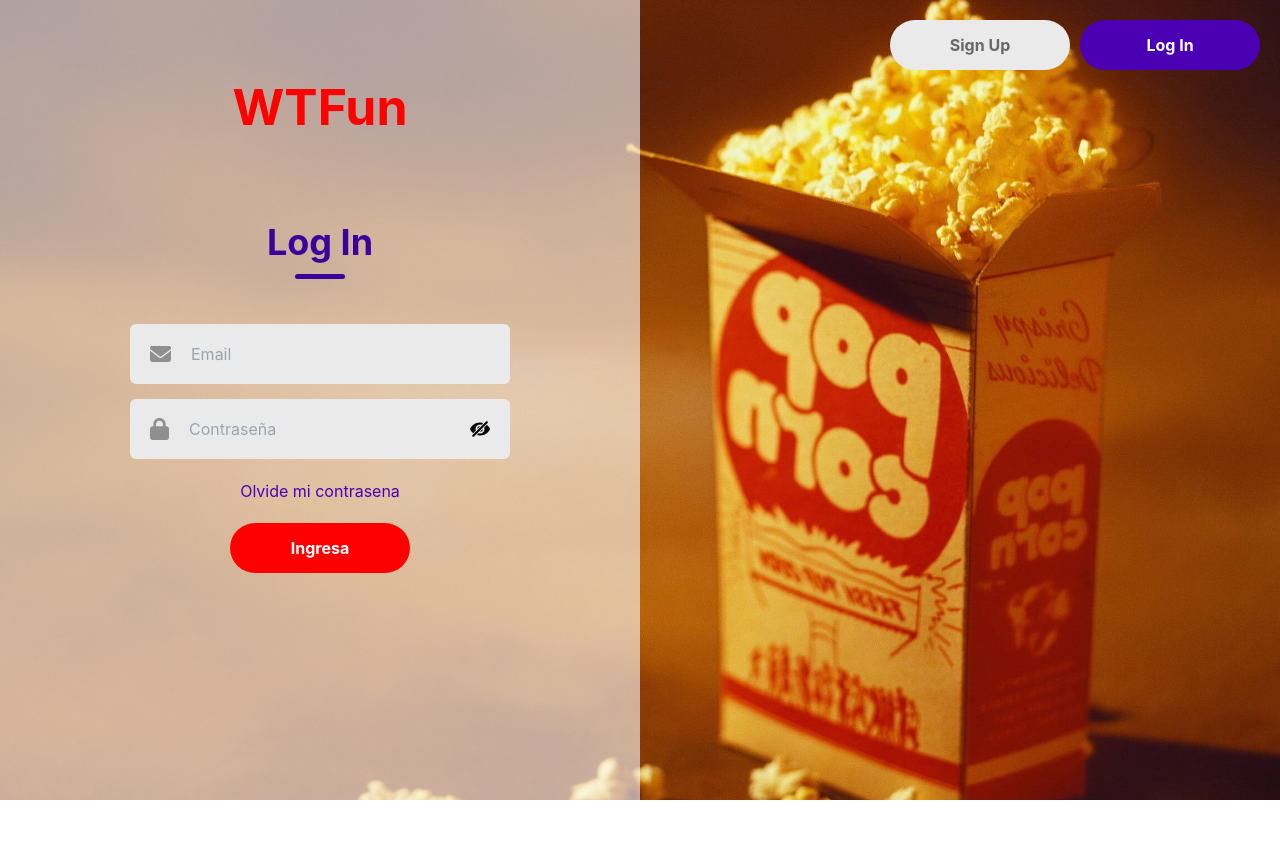
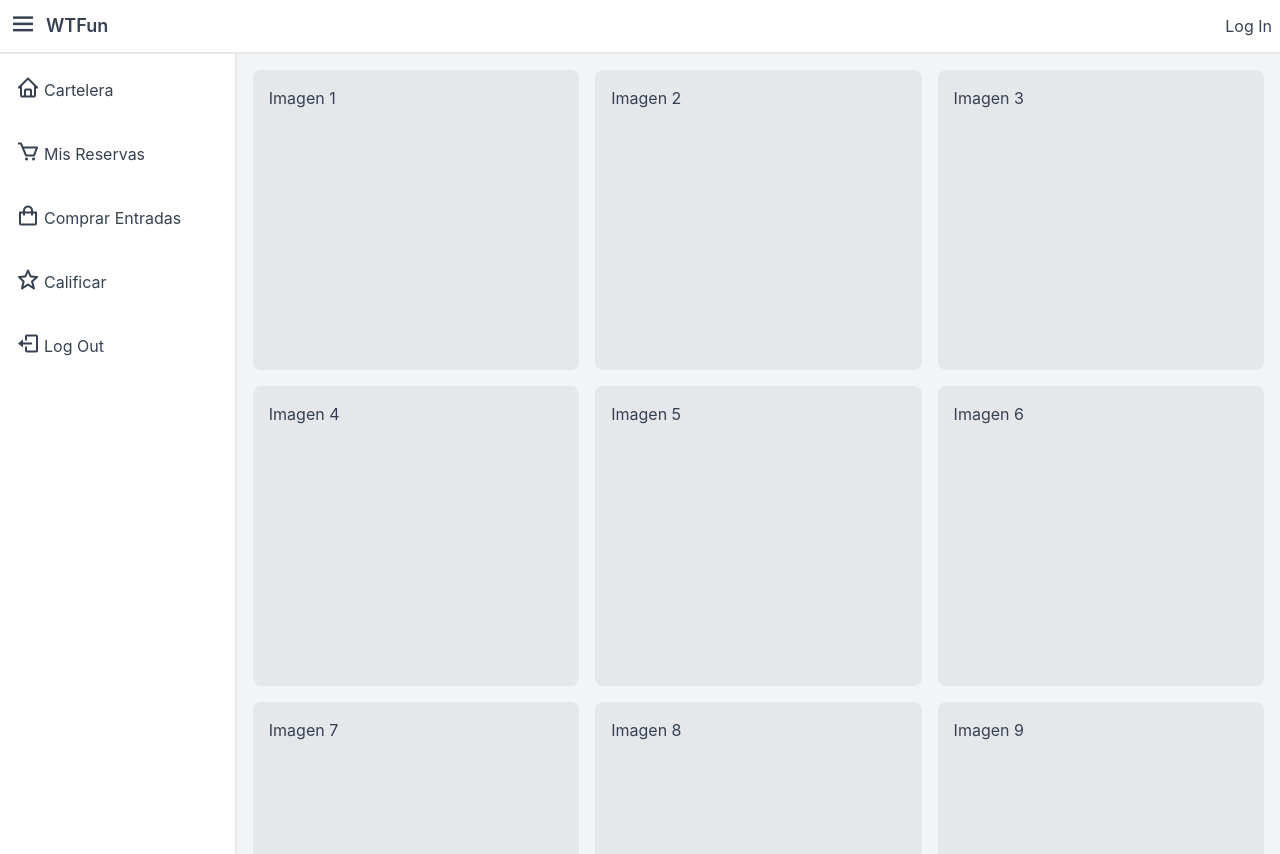
Before and after one commit to romacion6256/wtf-frontend, a React (Create React App) app: page / in a window 1280 px wide. Before the commit the page ends 800 px from the top, so only its background shows below. Built offline with nearby package versions, Linux system fonts and the light colour scheme.

Commit message:
error rutas y mantener localstorage

```diff
--- a/src/App.js
+++ b/src/App.js
@@ -13,28 +13,87 @@ import AgregarSnack from "./Components/pages/AgregarSnack";
 import MisDatos from "./Components/pages/MisDatos";
 import AgregarAdmin from './Components/pages/AgregarAdmin';
 import CalificarPelicula from './Components/pages/CalificarPelicula';
+import { UserProvider } from './Components/UserContext';
+import AuthenticatedRoute from './Components/AuthenticatedRoute';
 
 
 const App = () => {
   return (
+    <UserProvider>
       <Router>
-        <Routes>
-          <Route path="/" element={<LoginSignup />} />
-          <Route path="/main" element={<MainCine />} />
-          <Route path="/cartelera" element={<Cartelera/>} />
-          <Route path="/misreservas" element={<MisReservas/>} />
-          <Route path="/reservaasientos" element={<ReservaAsientos/>} />
-          <Route path="/admin" element={<SidebarAdmin />} />
-          <Route path="/agregaradmin" element={<AgregarAdmin />} />
-          <Route path="/agregarpelicula" element={<AgregarPelicula />} />
-          <Route path="/agregarfuncion" element={<AgregarFuncion />} />
-          <Route path="/agregarsnack" element={<AgregarSnack />} />
-          <Route path="/misdatos" element={<MisDatos />} />
-          <Route path="/calificar" element={<CalificarPelicula />} />
+          <Routes>
+            <Route path="/login" element={<LoginSignup />} />
+
+            <Route path="/" element={<Cartelera />} />
 
 
-        </Routes>
-      </Router>
+
+            {/* Protected routes for CLIENT and ADMIN */}
+            <Route
+              path="/misdatos"
+              element={<AuthenticatedRoute element={<MisDatos />} roles={['CLIENT', 'ADMIN']} />}
+            />
+            <Route
+              path="/main"
+              element={<AuthenticatedRoute element={<MainCine />} roles={['CLIENT']} />}
+            />
+            <Route
+            path="/misreservas"
+            element={<AuthenticatedRoute element={<MisReservas />} roles={['CLIENT']} />}
+            />
+            <Route
+            path="/reservaasientos"
+            element={<AuthenticatedRoute element={<ReservaAsientos />}  roles={['CLIENT']} />}
+            />
+            <Route
+            path="/misreservas"
+            element={<AuthenticatedRoute element={<MisReservas />} roles={['CLIENT']} />}
+            />
+            <Route
+              path="/admin"
+              element={<AuthenticatedRoute element={<SidebarAdmin />} roles={['ADMIN']} />}
+            />
+            <Route
+              path="/agregaradmin"
+              element={<AuthenticatedRoute element={<AgregarAdmin />} roles={['ADMIN']} />}
+            />
+            <Route
+              path="/agregarpelicula"
+              element={<AuthenticatedRoute element={<AgregarPelicula />} roles={['ADMIN']} />}
+            />
+            <Route
+              path="/agregarfuncion"
+              element={<AuthenticatedRoute element={<AgregarFuncion />} roles={['ADMIN']} />}
+            />
+            <Route
+              path="/agregarsnack"
+              element={<AuthenticatedRoute element={<AgregarSnack />} roles={['ADMIN']} />}
+            />
+            <Route
+              path="/calificar"
+              element={<AuthenticatedRoute element={<CalificarPelicula />} roles={['CLIENT']} />}
+            />
+          </Routes>
+        </Router>
+      </UserProvider>
+      // <Router>
+      //   <Routes>
+      //     <Route path="/login" element={<LoginSignup />} />
+      //     <Route path="/main" element={<MainCine />} />
+      //     <Route path="/" element={<Cartelera/>} />
+      //     <Route path="/misreservas" element={<MisReservas/>} />
+      //     <Route path="/reservaasientos" element={<ReservaAsientos/>} />
+      //     <Route path="/admin" element={<SidebarAdmin />} />
+      //     <Route path="/agregaradmin" element={<AgregarAdmin />} />
+      //     <Route path="/agregarpelicula" element={<AgregarPelicula />} />
+      //     <Route path="/agregarfuncion" element={<AgregarFuncion />} />
+      //     <Route path="/agregarsnack" element={<AgregarSnack />} />
+      //     <Route path="/misdatos" element={<MisDatos />} />
+      //     <Route path="/calificar" element={<CalificarPelicula />} />
+
+
+      //   </Routes>
+      // </Router>
   );
 };
 
--- /dev/null
+++ b/src/Components/AuthenticatedRoute.js
@@ -0,0 +1,25 @@
+// AuthenticatedRoute.js
+import React from 'react';
+import { Route, Navigate } from 'react-router-dom';
+import { useUser } from './UserContext'; // Import your context
+
+const AuthenticatedRoute = ({ element, roles }) => {
+    const { user } = useUser();
+
+    console.log("AuthenticatedRoute user:", user); // Debug
+
+    if (!user) {
+        console.log("User is not logged in, redirecting to login");
+        return <Navigate to="/login" replace />;
+    }
+
+    if (roles && roles.length > 0 && !roles.includes(user.role)) {
+        console.log("User role not authorized, redirecting to home");
+        return <Navigate to="/" replace />;
+    }
+
+    console.log("User is authorized, rendering the element");
+    return element;
+};
+
+export default AuthenticatedRoute;
--- /dev/null
+++ b/src/Components/UserContext.js
@@ -0,0 +1,31 @@
+// UserContext.js
+import React, { createContext, useState, useEffect } from 'react';
+
+const UserContext = createContext();
+
+export const UserProvider = ({ children }) => {
+    const [user, setUser] = useState(null);
+    const [loading, setLoading] = useState(true);
+
+    useEffect(() => {
+        // Check localStorage for user data
+        const storedUser = localStorage.getItem("user");
+        console.log("Stored User: ", storedUser); // Debug: log stored user
+        if (storedUser) {
+            const parsedUser = JSON.parse(storedUser);
+            console.log("Parsed User: ", parsedUser); // Debug: log parsed user
+            setUser(parsedUser);
+        }
+        setLoading(false);
+    }, []);
+
+    return (
+        <UserContext.Provider value={{ user, setUser, loading }}>
+            {children}
+        </UserContext.Provider>
+    );
+};
+
+export const useUser = () => {
+    return React.useContext(UserContext);
+};
--- a/src/Components/pages/Cartelera.jsx
+++ b/src/Components/pages/Cartelera.jsx
@@ -1,7 +1,10 @@
 import React from 'react';
 import Layout from './Layout'; // Importa el componente Layout
+import { useUser } from '../../Components/UserContext';
+import { useNavigate } from "react-router-dom";
 
 const Cartelera = () => {
+
     return (
         <Layout active="cartelera">
             <div className="grid grid-cols-3 gap-4">
--- a/src/Components/pages/Layout.jsx
+++ b/src/Components/pages/Layout.jsx
@@ -1,13 +1,46 @@
-import React, { useState } from 'react';
+import React, { useState , useEffect } from 'react';
 import 'boxicons/css/boxicons.min.css';
+import { useUser } from '../../Components/UserContext';
+import { useNavigate } from "react-router-dom";
+import axios from "axios";
 
 const Layout = ({ children }) => {
+
+    const { user , setUser,loading } = useUser();
+    const navigate = useNavigate();
+
+    const handleLoginRedirect = () => {
+      navigate("/login");
+    };
 
     const [asideOpen, setAsideOpen] = useState(true);
     const [profileOpen, setProfileOpen] = useState(false);
 
     const toggleAside = () => setAsideOpen(!asideOpen);
     const toggleProfile = () => setProfileOpen(!profileOpen);
+
+    useEffect(() => {
+        // Optional: Any actions when user changes (like logging to console)
+        console.log("User updated:", user);
+    }, [user]); // Re-run this effect whenever 'user' changes
+
+
+     // Logout function
+     const handleLogout = async () => {
+        try {
+
+            await axios.post("http://localhost:8080/api/logout");
+
+
+            localStorage.removeItem("user");
+            setUser(null);
+            navigate("/login");
+            console.log("User logged out"); // Debug
+        } catch (error) {
+            console.error("Error logging out: ", error);
+        }
+    };
+
 
     return (
         <main className="min-h-screen w-full bg-gray-100 text-gray-700">
@@ -18,14 +51,20 @@ const Layout = ({ children }) => {
                     <button type="button" className="text-3xl" onClick={toggleAside}>
                         <i className="bx bx-menu"></i>
                     </button>
-                    <div className="text-lg font-semibold"><a href="main">WTFun</a></div>
+                    <div className="text-lg font-semibold"><a href="/">WTFun</a></div>
                 </div>
 
                 {/* Nombre de usuario */}
                 <div className="relative flex items-center space-x-2">
+                {!loading && (
                     <button className="flex items-center" onClick={toggleProfile}>
-                        <span className="font-medium ml-2">User Name</span>
+                            {user ? (
+                        <span>Hola, {user.userName}</span>
+                        ) : (
+                        <button onClick={handleLoginRedirect}>Log In</button>
+                        )}
                     </button>
+                )}
                     {profileOpen && (
                         <div className="absolute right-0 mt-2 w-48 bg-white rounded-md shadow-lg py-1 z-20">
                             <a
@@ -34,6 +73,7 @@ const Layout = ({ children }) => {
                             >
                                 Mis Datos
                             </a>
+
                         </div>
                     )}
                 </div>
@@ -43,7 +83,7 @@ const Layout = ({ children }) => {
                 {/* Barra lateral */}
                 {asideOpen && (
                     <aside className="flex w-72 flex-col space-y-2 border-r-2 border-gray-200 bg-white p-2" style={{ height: "100vh" }}>
-                        <a href="cartelera" className="flex items-center space-x-1 rounded-md px-2 py-3 hover:bg-gray-100 hover:text-blue-600">
+                        <a href="/" className="flex items-center space-x-1 rounded-md px-2 py-3 hover:bg-gray-100 hover:text-blue-600">
                             <span className="text-2xl"><i className="bx bx-home"></i></span>
                             <span>Cartelera</span>
                         </a>
@@ -59,10 +99,10 @@ const Layout = ({ children }) => {
                             <span className="text-2xl"><i className="bx bx-star"></i></span>
                             <span>Calificar</span>
                         </a>
-                        <a href="/" className="flex items-center space-x-1 rounded-md px-2 py-3 hover:bg-gray-100 hover:text-blue-600">
+                        <button onClick={handleLogout} className="flex items-center space-x-1 rounded-md px-2 py-3 hover:bg-gray-100 hover:text-blue-600">
                             <span className="text-2xl"><i className="bx bx-log-out"></i></span>
-                            <span>Log out</span>
-                        </a>
+                            <span>Log Out</span>
+                        </button>
                     </aside>
                 )}
 
--- a/src/Components/pages/LoginSignup/LoginSignup.jsx
+++ b/src/Components/pages/LoginSignup/LoginSignup.jsx
@@ -3,7 +3,7 @@ import "./LoginSignup.css"
 import { useNavigate } from "react-router-dom";
 import axios from "axios";
 import Alerta from "../../elements/Alerta";
-
+import { useUser } from "../../UserContext";
 import user_icon from "../../Assets/person.png"
 import email_icon from "../../Assets/email.png"
 import password_icon from '../../Assets/password.png'
@@ -21,6 +21,8 @@ const LoginSignup = () => {
     const [contraseña, setContraseña] = useState("");
     const navigate = useNavigate();
 
+    const { setUser } = useUser();
+
     const handleUsuarioChange = (e) => {
         setUsuario(e.target.value);
     };
@@ -32,6 +34,7 @@ const LoginSignup = () => {
     const handleEmailChange = (e) => {
         setEmail(e.target.value);
     };
+
 
     const handleLogin = async (e) => {
         e.preventDefault();
@@ -53,9 +56,12 @@ const LoginSignup = () => {
           );
           console.log("Iniciando sesion con: ", { email, contraseña });
           console.log("Respuesta del servidor: ", response);
+
           if (response.status === 200) {
 
             const user = response.data;
+            setUser(user);
+            console.log("User state updated:", user);
 
             const role = user.role;
 
--- a/src/Components/pages/MisDatos.jsx
+++ b/src/Components/pages/MisDatos.jsx
@@ -29,7 +29,7 @@ const MisDatos = () => {
         if (user) {
             setRole(user.role);
         } else {
-            navigate("/"); // Redirige al login si no hay un usuario
+            navigate("/"); // Redirige a cartelera si no hay un usuario
         }
     }, [navigate]);
 
--- a/src/index.js
+++ b/src/index.js
@@ -3,12 +3,13 @@ import ReactDOM from 'react-dom/client';
 import './index.css';
 import App from './App';
 import reportWebVitals from './reportWebVitals';
+import { UserProvider } from './Components/UserContext';
 
 const root = ReactDOM.createRoot(document.getElementById('root'));
 root.render(
-  <React.StrictMode>
+  <UserProvider>
     <App />
-  </React.StrictMode>
+  </UserProvider>
 );
 
 // If you want to start measuring performance in your app, pass a function
```
